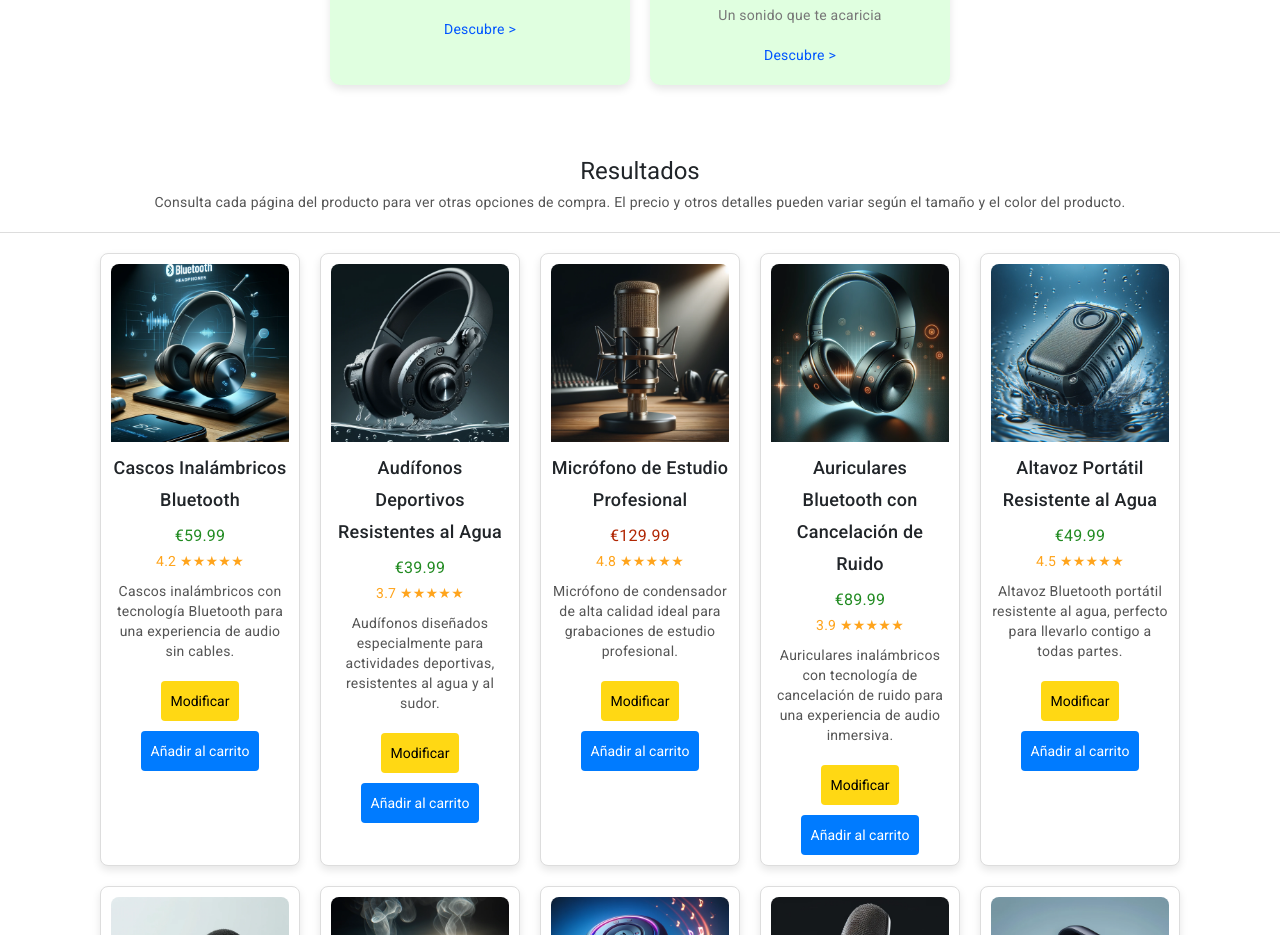
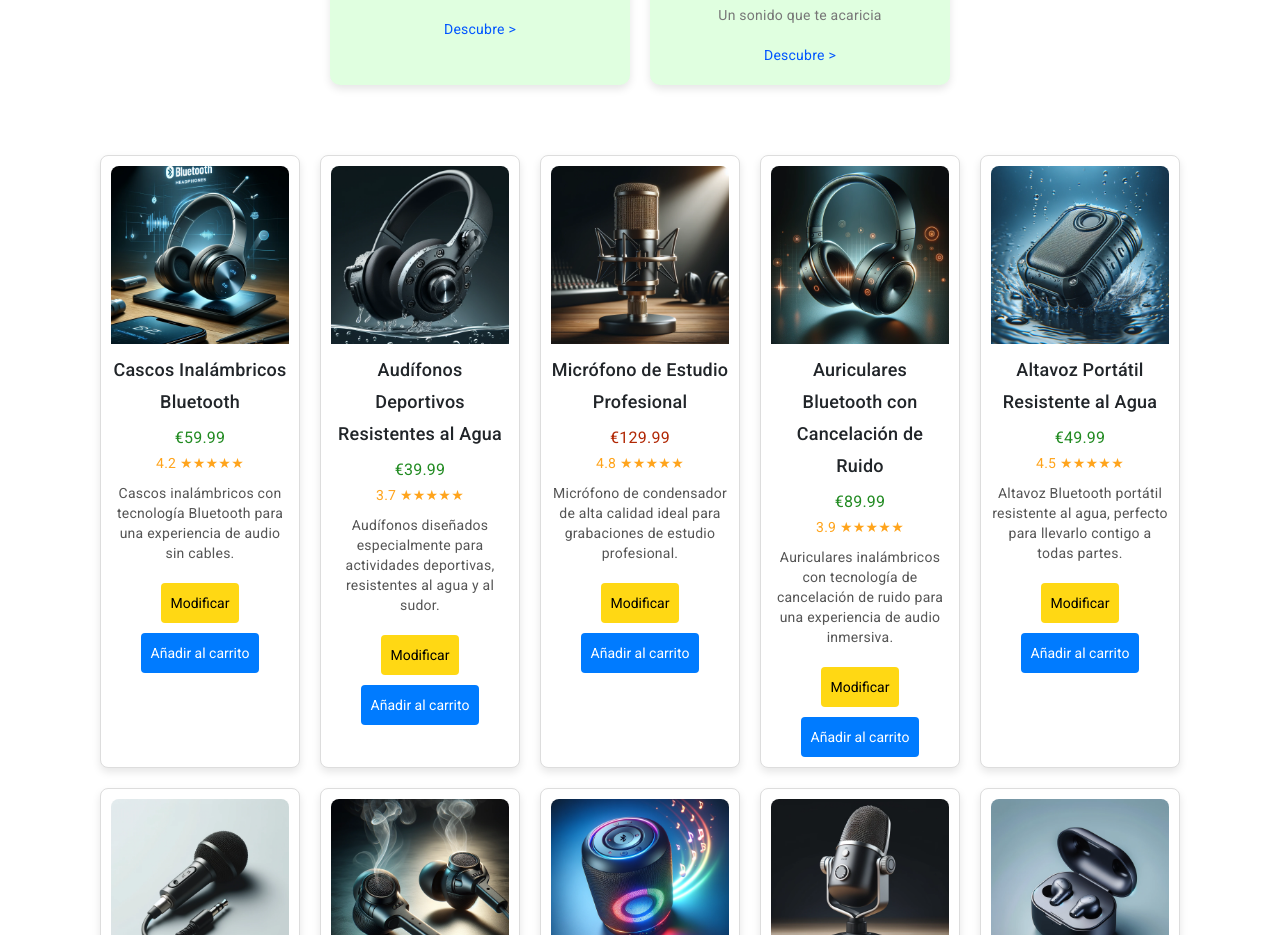
Before and after one commit to Chico-Estudioso/ProyectoFinalCurso, an Angular app: page /prodhub in a window 1280 px wide. Shown: the part 1020-1955 px from the top of the page. Built offline with nearby package versions, Linux system fonts and the light colour scheme.

Commit message:
31/5 Segunda Entrega

```diff
--- a/src/app/prod-hub/prod-hub.component.html
+++ b/src/app/prod-hub/prod-hub.component.html
@@ -1,11 +1,3 @@
-<header>
-  <h1>Resultados</h1>
-  <p>
-    Consulta cada página del producto para ver otras opciones de compra. El
-    precio y otros detalles pueden variar según el tamaño y el color del
-    producto.
-  </p>
-</header>
 <main>
   <div class="product-list">
     <div class="product-item" *ngFor="let producto of productos">
@@ -38,6 +30,15 @@
   <h2 mat-dialog-title>Modificar Producto</h2>
   <mat-dialog-content>
     <mat-form-field>
+      <mat-label>ID</mat-label>
+      <input
+        matInput
+        [value]="data.producto.id"
+        readonly
+        class="readonly-field"
+      />
+    </mat-form-field>
+    <mat-form-field>
       <mat-label>Nombre</mat-label>
       <input matInput [(ngModel)]="data.producto.nombre" />
     </mat-form-field>
@@ -64,6 +65,6 @@
   </mat-dialog-content>
   <mat-dialog-actions>
     <button mat-button (click)="dialogRef.close()">Cancelar</button>
-    <button mat-button (click)="dialogRef.close(data.producto)">Guardar</button>
+    <button mat-button (click)="saveChanges(data.producto)">Guardar</button>
   </mat-dialog-actions>
 </ng-template>
--- a/src/app/prod-hub/prod-hub.component.ts
+++ b/src/app/prod-hub/prod-hub.component.ts
@@ -9,8 +9,8 @@ import { Producto } from '../producto';
   styleUrls: ['./prod-hub.component.css'],
 })
 export class ProdHubComponent implements OnInit {
+  productos: Producto[] = [];
   @ViewChild('modifyProductModal') modifyProductModal!: TemplateRef<any>;
-  productos: Producto[] = [];
   dialogRef!: MatDialogRef<any>;
 
   constructor(
@@ -29,15 +29,11 @@ export class ProdHubComponent implements OnInit {
       width: '400px',
       data: { producto },
     });
+  }
 
-    this.dialogRef.afterClosed().subscribe((result) => {
-      if (result) {
-        // Lógica para manejar el resultado del modal
-        const index = this.productos.findIndex((p) => p.id === result.id);
-        if (index !== -1) {
-          this.productos[index] = result;
-        }
-      }
-    });
+  saveChanges(producto: Producto): void {
+    // Lógica para guardar los cambios en el producto
+    console.log('Producto modificado:', producto);
+    this.dialogRef.close();
   }
 }
```
Also changed, not shown: src/app/valoraciones-cli/valoraciones-cli.component.html (+5 -7 lines).
